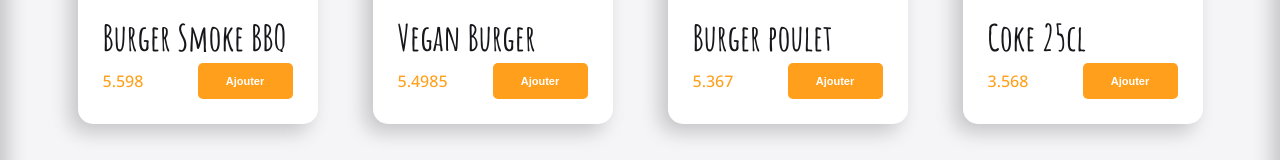
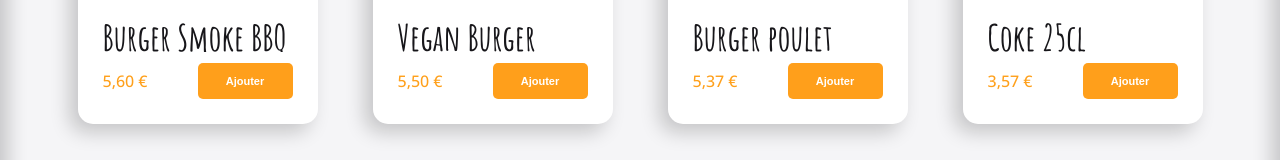
Before and after one commit to Nyzuro/crazee-burger, a React (Vite) app: page /order/1 in a window 1280 px wide. Shown: the part 353-513 px from the top of the page. Built offline with nearby package versions, Linux system fonts and the light colour scheme.

Commit message:
✨ F05: ORDER > Product > Add formated price

```diff
--- a/src/components/pages/order/Main/Product.jsx
+++ b/src/components/pages/order/Main/Product.jsx
@@ -1,4 +1,5 @@
 import styled from "styled-components";
+import { formatPrice } from "../../../.././utils/maths";
 import { theme } from "../../../../theme";
 import PrimaryButton from "../../../reusable-ui/PrimaryButton";
 
@@ -11,7 +12,7 @@
 			<div className="info-text">
 				<div className="title">{title}</div>
 				<div className="description">
-					<div className="price">{price}</div>
+					<div className="price">{formatPrice(price)}</div>
 					<PrimaryButton className="add-button" label={"Ajouter"} />
 				</div>
 			</div>
```
